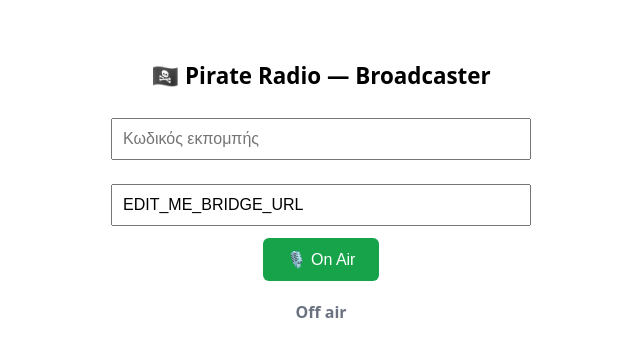
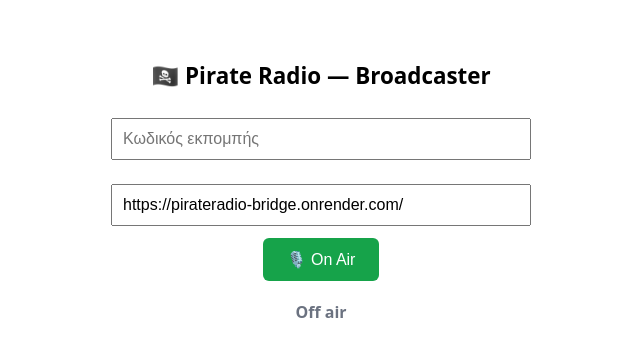
Before and after one commit to VaGlar/PirateRadio, a plain HTML site: page docs/broadcast/index.html in a window 1280 px wide. Shown: the whole page, without its empty margins (319-959 px from the left). Drawn offline with Linux system fonts and the light colour scheme.

Commit message:
Update index.html

```diff
--- a/docs/broadcast/index.html
+++ b/docs/broadcast/index.html
@@ -23,7 +23,7 @@
   <div id="setup">
     <input id="password" type="password" placeholder="Κωδικός εκπομπής" />
     <!-- EDIT_ME: replace with your deployed bridge URL, e.g. wss://pirateradio-bridge.onrender.com -->
-    <input id="bridgeUrl" type="text" placeholder="wss://bridge-host" value="EDIT_ME_BRIDGE_URL" />
+    <input id="bridgeUrl" type="text" placeholder="wss://bridge-host" value="https://pirateradio-bridge.onrender.com/" />
     <button id="startBtn">🎙️ On Air</button>
   </div>
 
```
